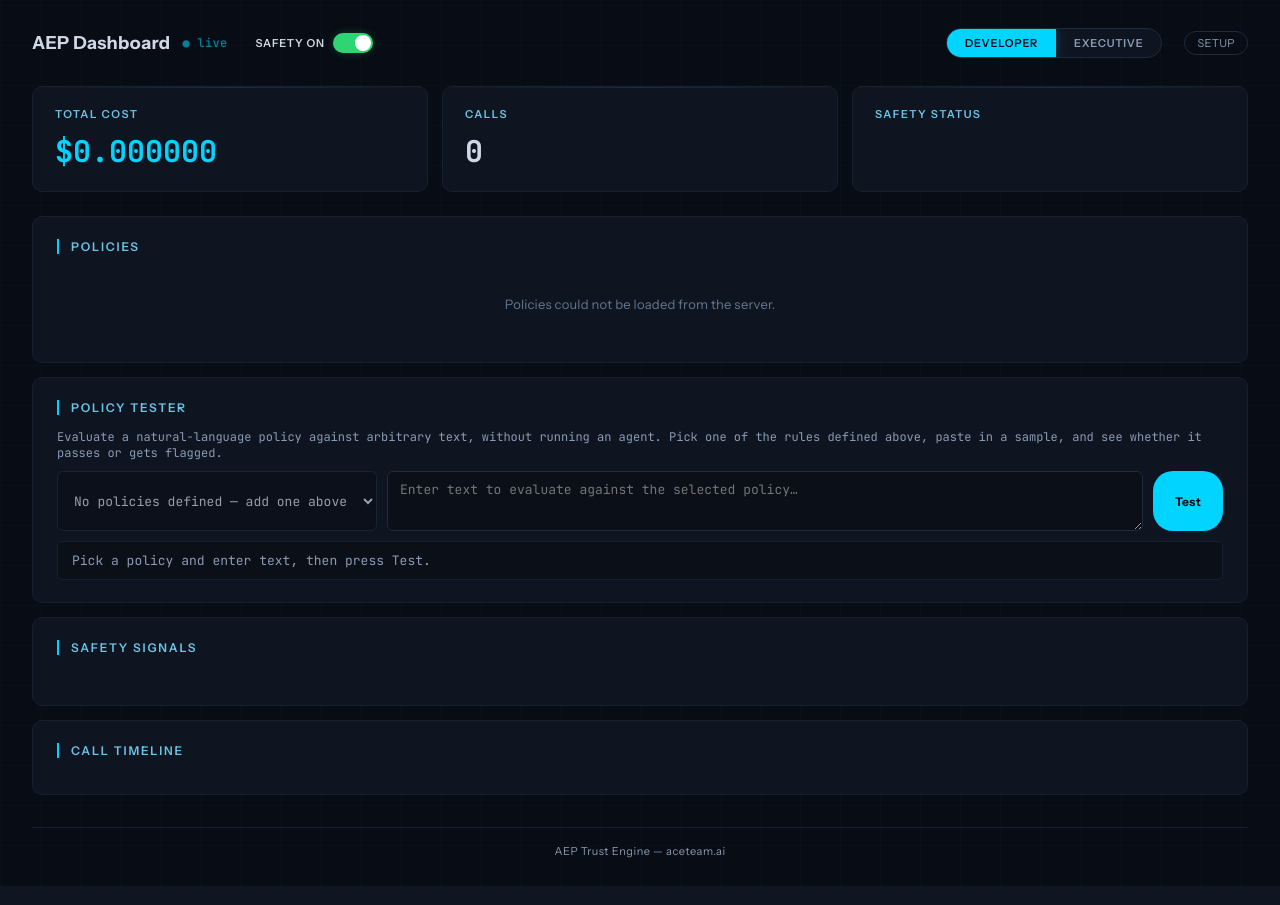
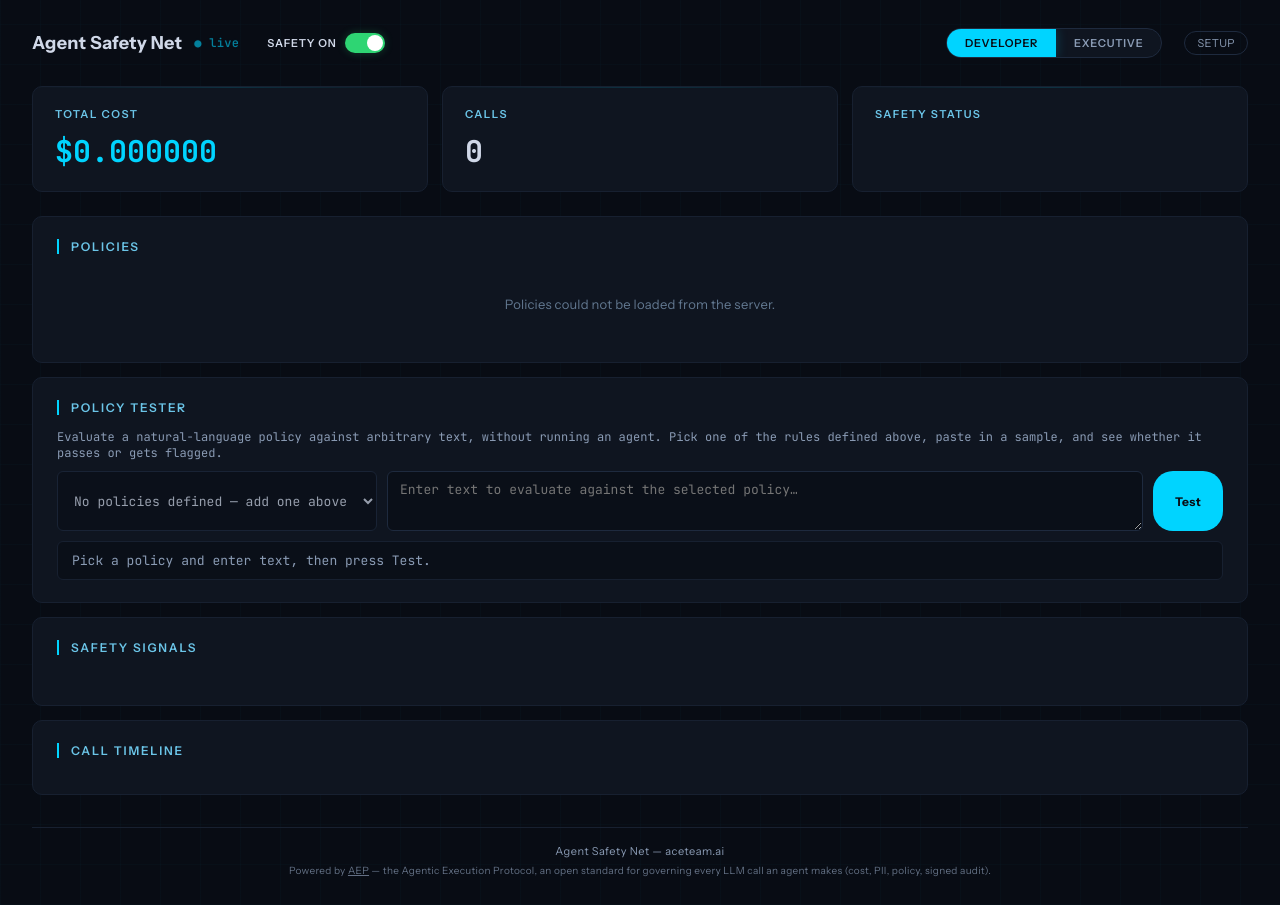
Before and after one commit to aceteam-ai/aceteam-aep, a Python web app: template src/aceteam_aep/dashboard/templates/index.html in a window 1280 px wide. Run offline with Jinja, Linux system fonts and the light colour scheme; the template is opened without the code that fills it, so the values that code supplies are empty.

Commit message:
rebrand: dashboard is "Agent Safety Net"; AEP moved to footer credit
Workshop feedback: first-time users didn't recognize "AEP". Rename the
user-facing title/H1 to "Agent Safety Net" and keep AEP as small-font
protocol credit at the bottom.

Co-Authored-By: Claude Opus 4.7 (1M context) <noreply@anthropic.com>

```diff
--- a/src/aceteam_aep/dashboard/templates/index.html
+++ b/src/aceteam_aep/dashboard/templates/index.html
@@ -4,7 +4,7 @@
 <head>
   <meta charset="utf-8">
   <meta name="viewport" content="width=device-width, initial-scale=1">
-  <title>AEP Dashboard</title>
+  <title>Agent Safety Net Dashboard</title>
   <link rel="preconnect" href="https://fonts.googleapis.com">
   <link rel="preconnect" href="https://fonts.gstatic.com" crossorigin>
   <link
@@ -1431,7 +1431,7 @@
     </div>
   </div>
   <h1>
-    AEP Dashboard <span class="live pulse">&#x25cf; live</span>
+    Agent Safety Net <span class="live pulse">&#x25cf; live</span>
     <div class="safety-toggle">
       <span class="toggle-label" id="safety-label">Safety ON</span>
       <div class="toggle-switch on" id="safety-toggle" onclick="toggleSafety()"></div>
@@ -1612,7 +1612,13 @@
     </div>
   </div>
 
-  <div class="footer">AEP Trust Engine &mdash; aceteam.ai</div>
+  <div class="footer">
+    Agent Safety Net &mdash; aceteam.ai
+    <div style="margin-top:6px; font-size:10px; letter-spacing:0.3px; text-transform:none; opacity:0.7;">
+      Powered by <a href="https://github.com/aceteam-ai/aceteam-aep" style="color:inherit; text-decoration:underline;">AEP</a>
+      &mdash; the Agentic Execution Protocol, an open standard for governing every LLM call an agent makes (cost, PII, policy, signed audit).
+    </div>
+  </div>
 
   <script>
     var currentView = 'dev';
```
